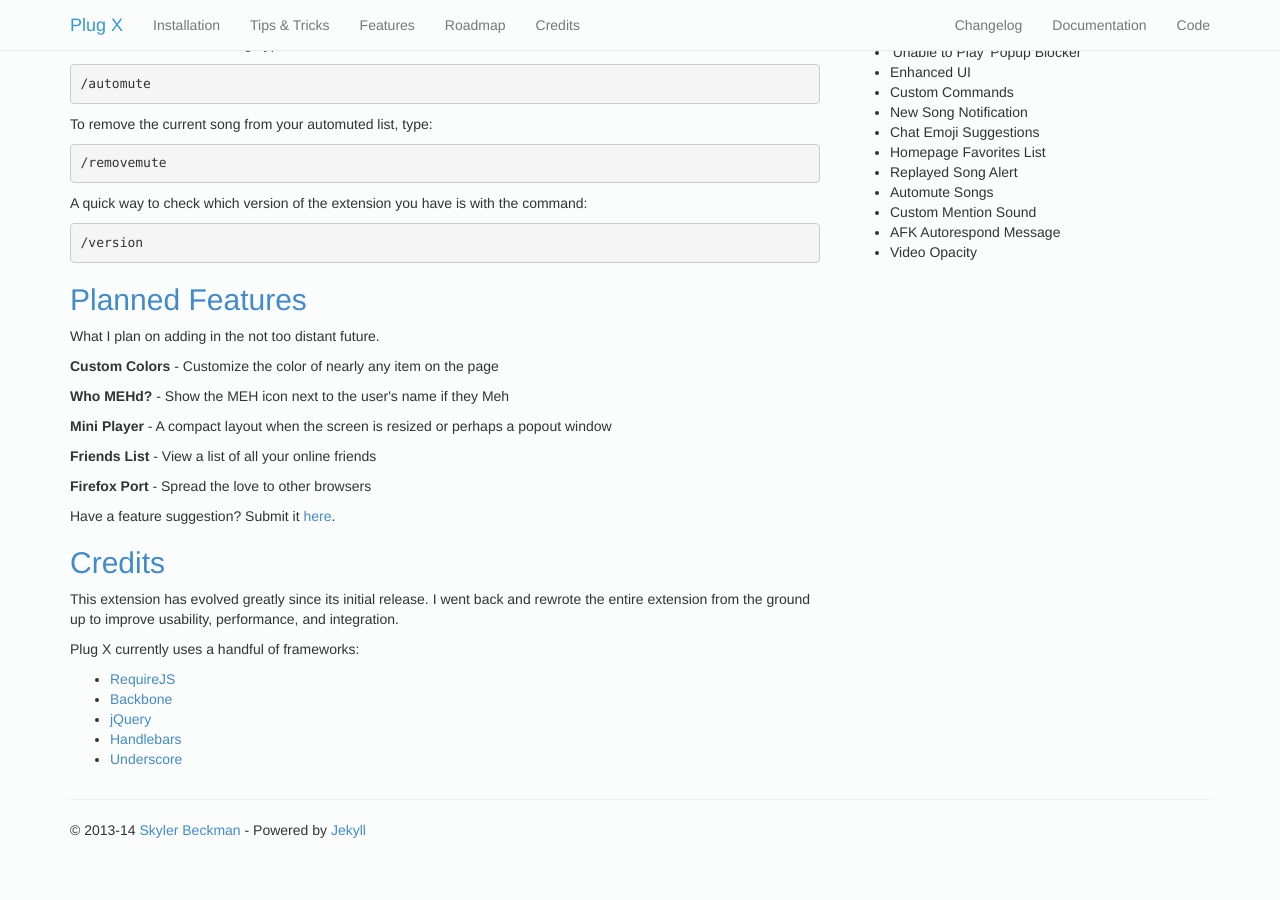
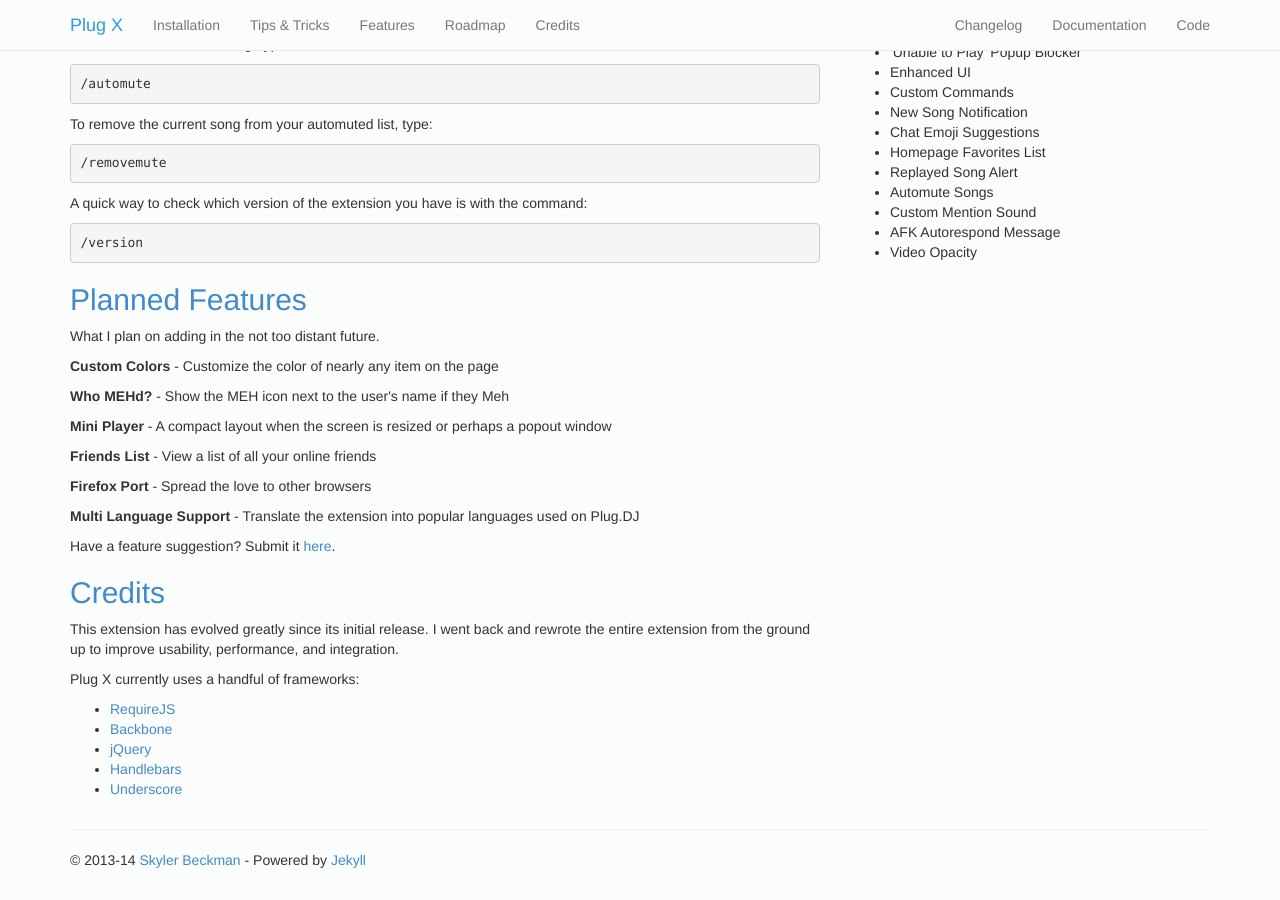
Before and after one commit to skylerb/Plug-X, a Jekyll site: the page built from index.html, in a window 1280 px wide and 900 px high, scrolled down 635 px. Built offline with Jekyll 4.4.1, drawn with Linux system fonts in a browser that asks for light colours; nearby versions of some CDN libraries; Markdown is read by kramdown in place of the engine named in the settings; before the commit the page ends 1505 px from its top, so only the background shows below that.

Commit message:
Wow. Much ideas

```diff
--- a/index.html
+++ b/index.html
@@ -24,6 +24,7 @@
 	  <p><b>Mini Player</b> - A compact layout when the screen is resized or perhaps a popout window</p>
 	  <p><b>Friends List</b> - View a list of all your online friends</p>
 	  <p><b>Firefox Port</b> - Spread the love to other browsers</p>
+	  <p><b>Multi Language Support</b> - Translate the extension into popular languages used on Plug.DJ</p>
 	  <p>Have a feature suggestion? Submit it <a href="https://chrome.google.com/webstore/support/effeahbhlcfhmgljedehdfjpkgmachjg#feature" target="_blank">here</a>.</p>
 	  <h2><a id="credits">Credits</a></h2>
 	  <p>This extension has evolved greatly since its initial release. I went back and rewrote the entire extension from the ground up to improve usability, performance, and integration.</p>
```
